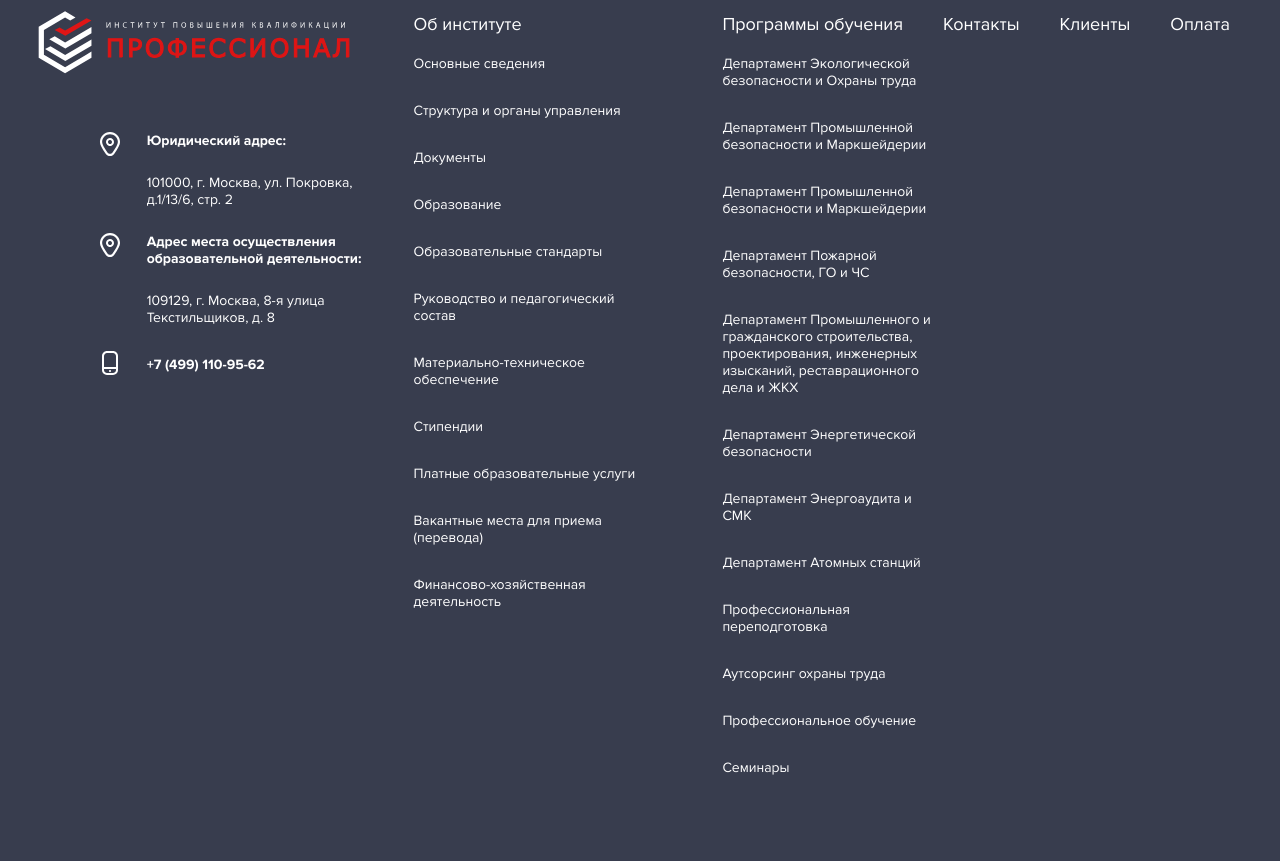
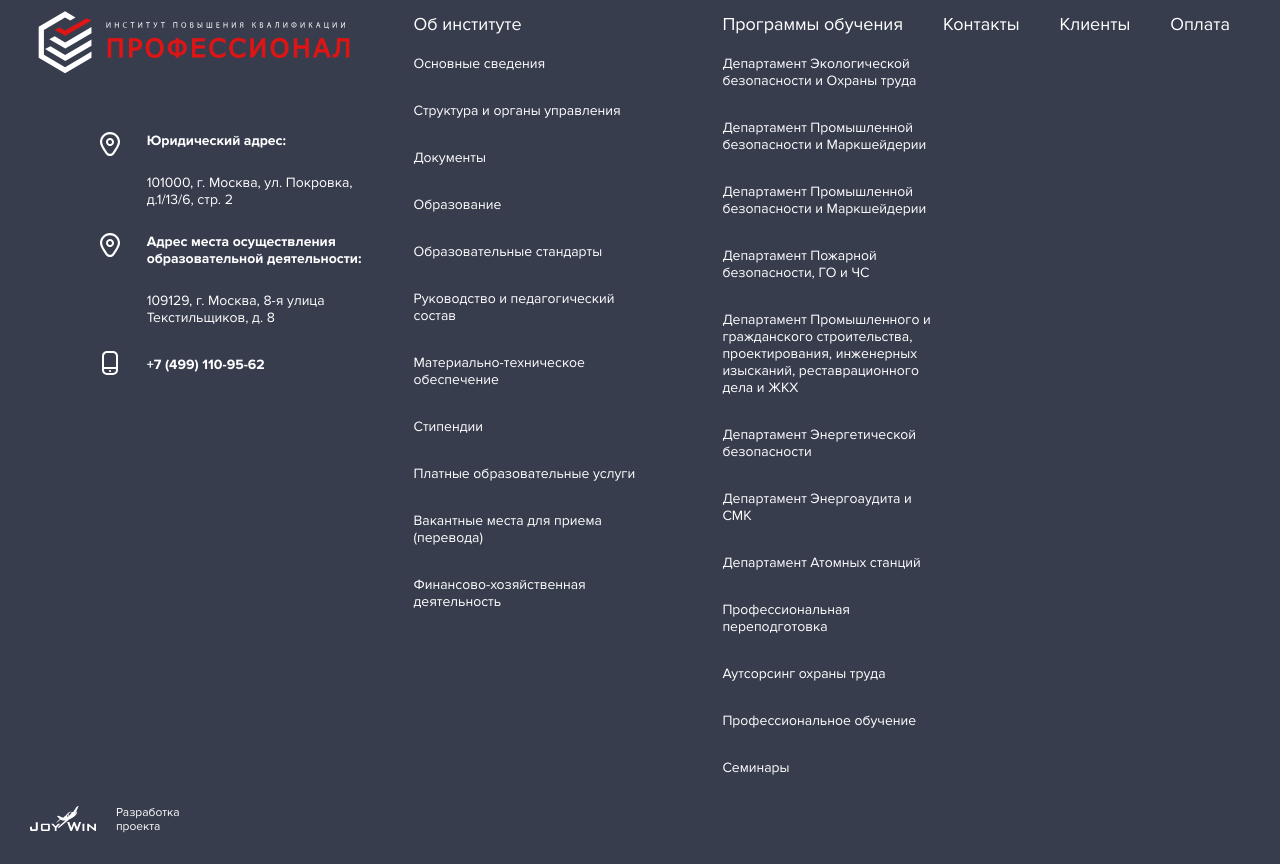
Before and after one commit to Ascilator/Professional, a plain HTML site: page contucts.html in a window 1280 px wide. Shown: the part 3128-3992 px from the top of the page. Drawn offline with nearby package versions, Linux system fonts and the light colour scheme; files whose address does not match are found by name.

Commit message:
Add files via upload

```diff
--- a/contucts.html
+++ b/contucts.html
@@ -296,6 +296,15 @@
                 </div>
             </div>
         </div>
+        <a href="#" class="created">
+            <div class="icon">
+                <img src="img/logo_joy.svg" alt="">
+            </div>
+            <div class="text">
+                <p>Разработка</p>
+                <p>проекта</p>
+            </div>
+        </a>
     </div>
 </footer>
 
--- a/css/styles.css
+++ b/css/styles.css
@@ -2219,7 +2219,7 @@ h2.block_title {
 }
 
 .footer {
-  padding: 55px 0;
+  padding: 55px 0 0;
   background: #383d4e;
 }
 
@@ -2346,6 +2346,19 @@ h2.block_title {
 
 .footer .wrapper .footer_body .footer_col:nth-child(3) .item_body {
   max-width: 220px;
+}
+
+.footer .wrapper .created {
+  display: flex;
+  align-items: center;
+  padding-bottom: 30px;
+}
+
+.footer .wrapper .created .text {
+  margin-left: 20px;
+  font-size: 12px;
+  line-height: 14px;
+  color: #ffffff;
 }
 
 .arrow_up {
```
Also changed, not shown: craft_secure.html (+9 -0 lines), departament.html (+9 -0 lines), fust_result.html (+9 -0 lines), index.html (+9 -0 lines), structure.html (+9 -0 lines), vacations.html (+9 -0 lines), img/logo_joy.svg (added).
